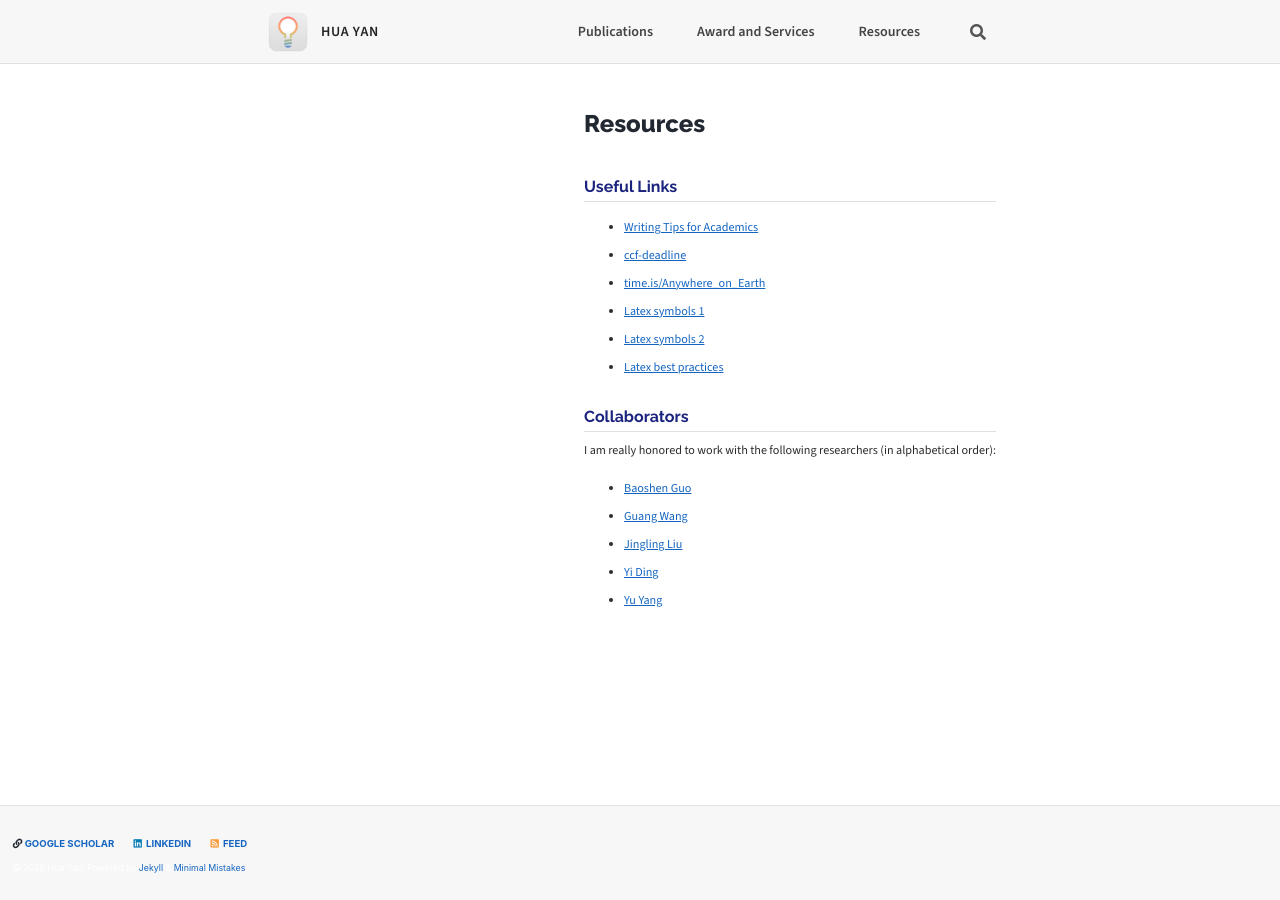
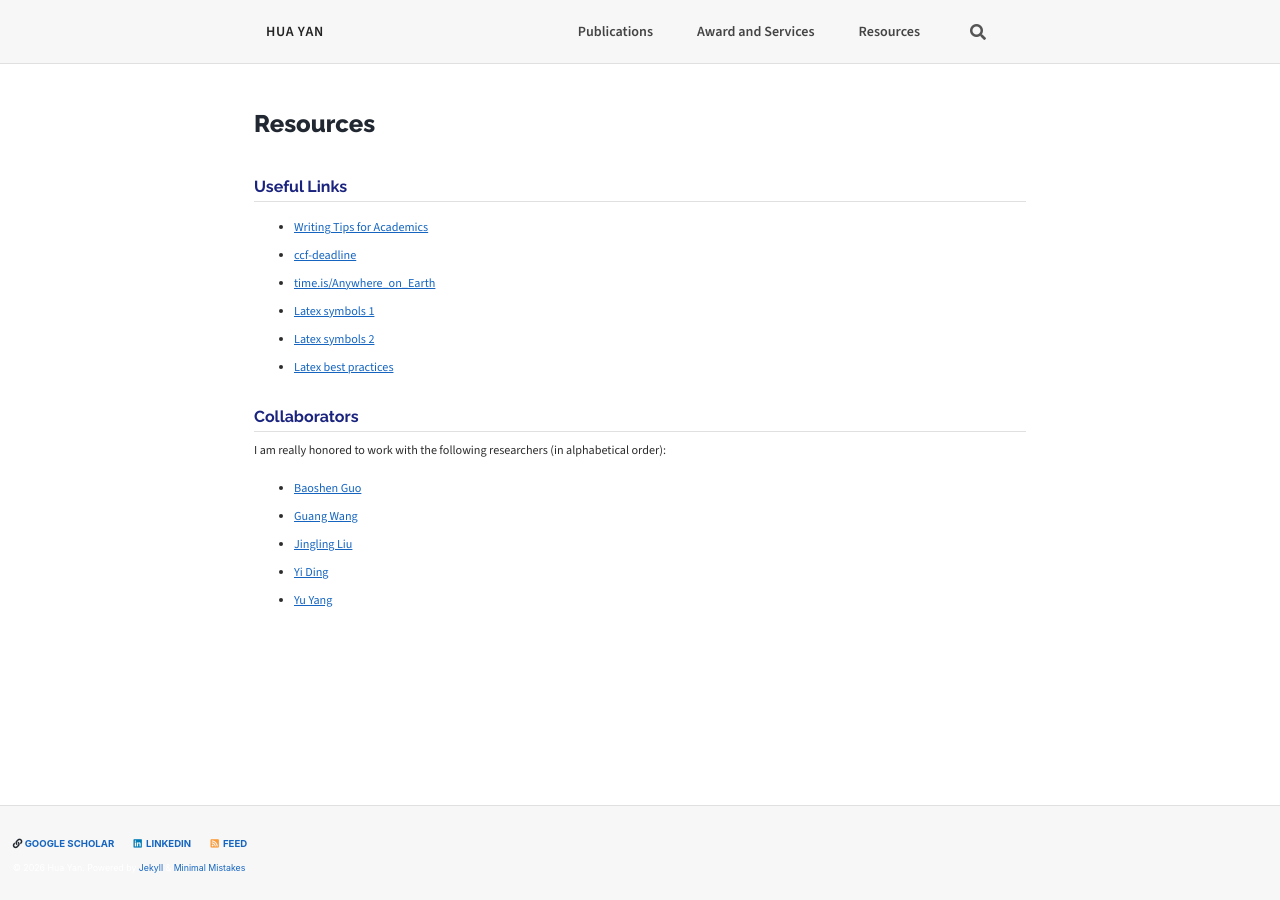
Before and after one commit to huy222-lu/website, a Jekyll site: the page built from _pages/resource.md, in a window 1280 px wide. Built offline with Jekyll 4.4.1, drawn with Linux system fonts in a browser that asks for light colours; cached includes are drawn as plain includes; a script that is not in the unit is left out; comment, search, counter and statistics services are not loaded.

Commit message:
improve style

```diff
--- a/_config.yml
+++ b/_config.yml
@@ -16,7 +16,7 @@
 title: Hua Yan
 description: "Hua Yan"
 name: Hua Yan
-logo: "/assets/images/32905629.ico"
+logo: ""
 minimal_mistakes_skin: air
 search: true
 
--- a/assets/css/main.scss
+++ b/assets/css/main.scss
@@ -294,17 +294,27 @@ html { scroll-behavior: smooth; }
 }
 
 /* ============================================================
-   Sub-pages (Publications, etc.) — keep sidebar-free, centered
+   Sub-pages (Publications, etc.) — sidebar-free, centered
    ============================================================ */
 
 .layout--single #main {
-  max-width: 760px;
+  max-width: 820px;
   margin: 0 auto;
   float: none;
   padding: 2em 1.5em;
 }
 
-.layout--single .sidebar { display: none; }
+.layout--single .sidebar {
+  display: none !important;
+  width: 0 !important;
+}
+
+.layout--single article.page {
+  float: none !important;
+  width: 100% !important;
+  margin-left: 0 !important;
+  padding-left: 0 !important;
+}
 
 .page__content {
   font-size: 0.95em;
```
Also changed, not shown: _pages/publications.md (+1 -0 lines), _pages/resource.md (+1 -1 lines), _pages/services.md (+1 -1 lines).
